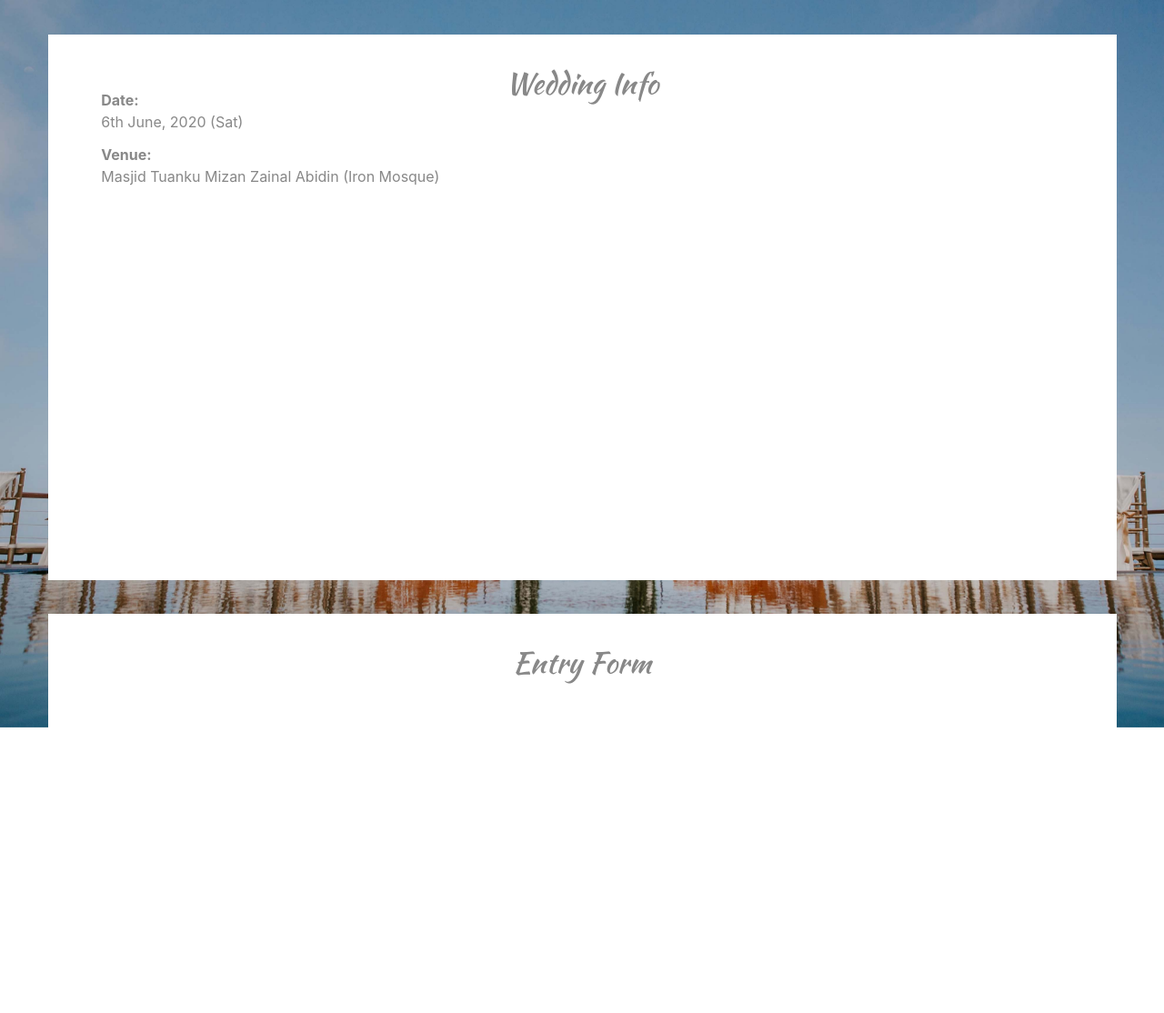
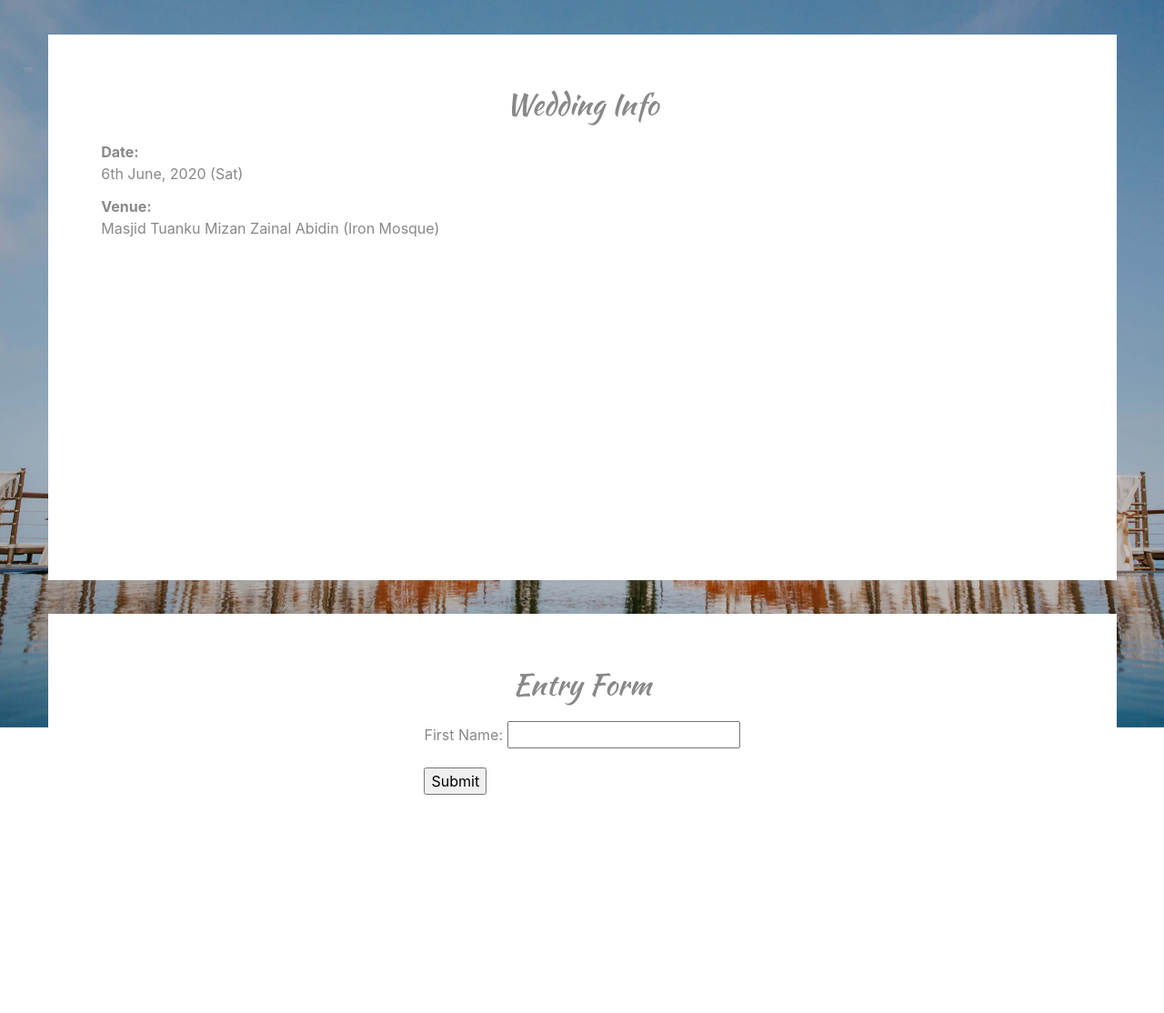
Before and after one commit to norifumi92/wedding_project, a Django app: page /wedding in a window 1280 px wide. Shown: the top 1114 px of the page at 91% size. Run offline with Django 3.2, Linux system fonts and the light colour scheme; some libraries are stand-ins or nearby versions.

Commit message:
rendered EntryForm in wedding.html

```diff
--- a/my_app/static/style.css
+++ b/my_app/static/style.css
@@ -3,8 +3,9 @@ h1,h2 {
 }
 
 .header {
-    height: 10%;
-    padding-top: 3%;
+    height: 15%;
+    padding-top: 5%;
+    padding-bottom: 5%;
 }
 
 .section {
--- a/my_app/templates/wedding.html
+++ b/my_app/templates/wedding.html
@@ -31,6 +31,13 @@
             <div class="row justify-content-center header">
             <h2>Entry Form</h2>
             </div>
+            <div class="row justify-content-center section">
+            <form action="/wedding" method="post">
+                {% csrf_token %}
+                {{ form.as_p }}
+                <input type="submit" value="Submit">
+            </form>
+            </div>
         </div>
     </div>
 </body>
```
